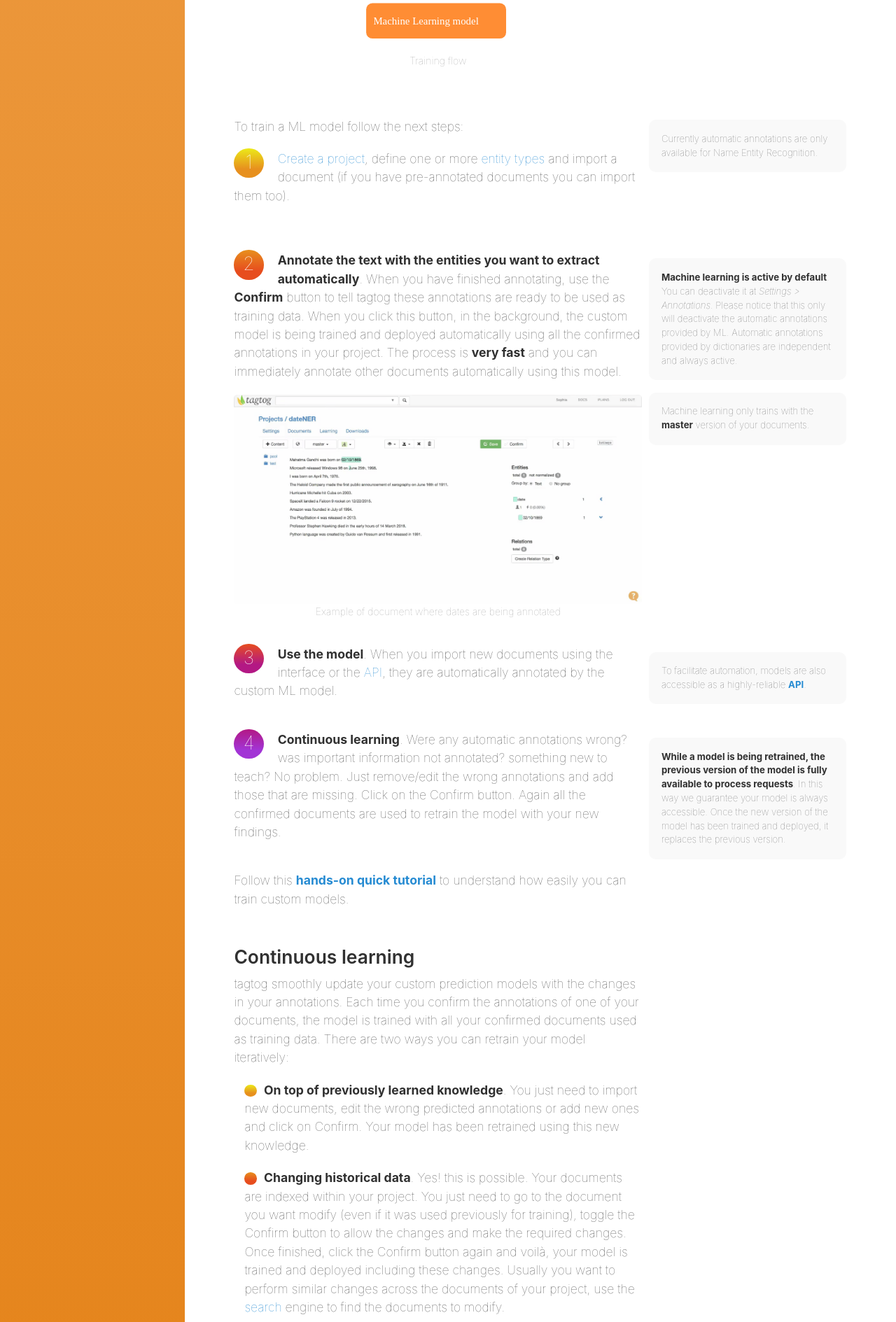
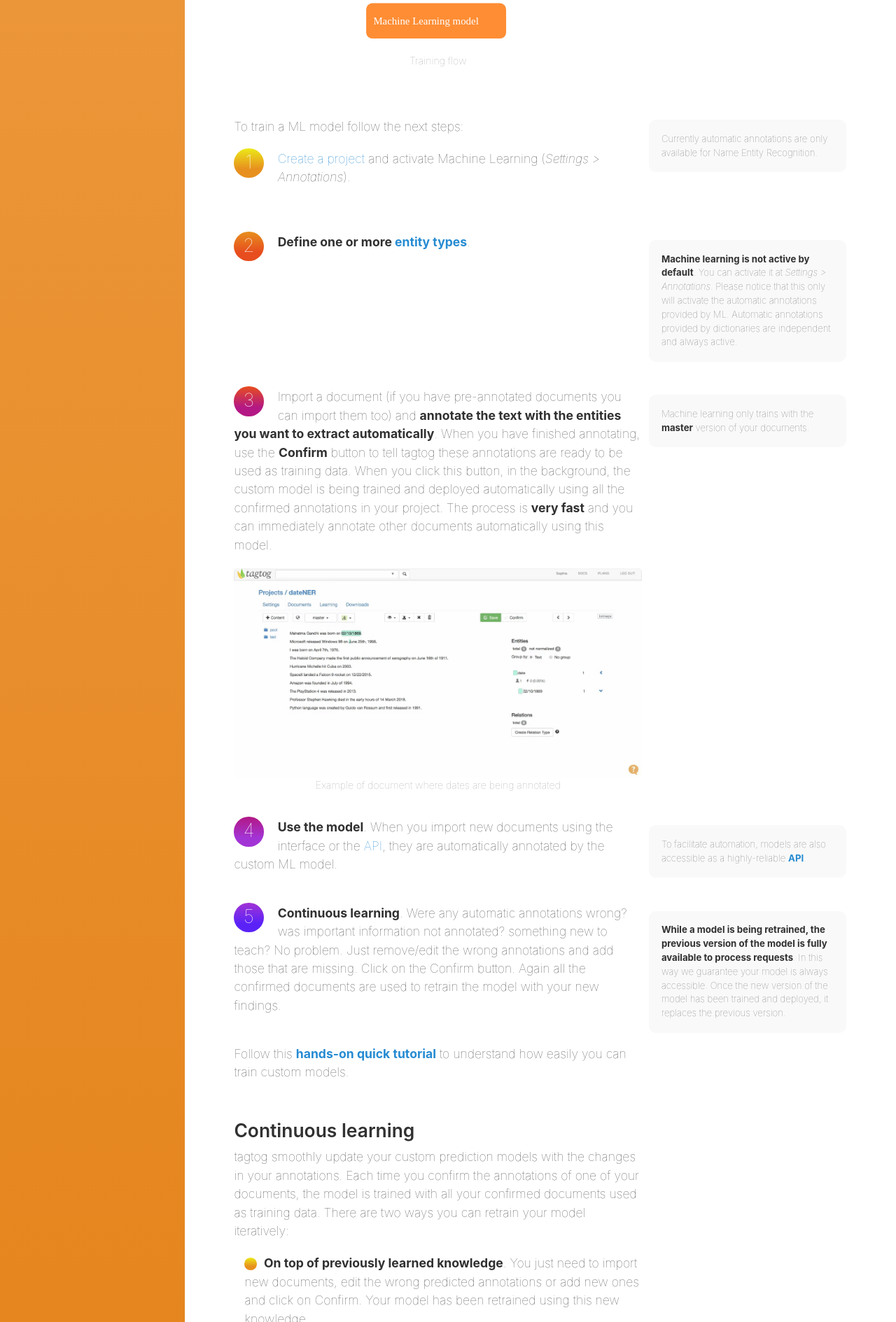
Before and after one commit to tagtogorg/tagtog-doc, a Jekyll site: the page built from machine-learning.md, in a window 1280 px wide. Shown: the part 1413-3302 px from the top of the page at 70% size. Built offline with Jekyll 4.4.1, drawn with Linux system fonts in a browser that asks for light colours; nearby versions of some CDN libraries; emoji names are drawn with the system emoji font.

Commit message:
ML is not active by default and doc is updated accordingly

```diff
--- a/machine-learning.md
+++ b/machine-learning.md
@@ -41,29 +41,34 @@ id: ml
   <br/>
   <p>To train a ML model follow the next steps: </p>
 
-  <p class="numbered-item"><span class="number-1">1</span><a title="tagtog docs - create a project" href="/projects.html#creating-a-project">Create a project</a>, define one or more <a title="tagtog docs - entity types" href="/projects.html#entities">entity types</a> and import a document (if you have pre-annotated documents you can import them too).</p>
+  <p class="numbered-item"><span class="number-1">1</span><a title="tagtog docs - create a project" href="/projects.html#creating-a-project">Create a project</a> and activate Machine Learning (<i>Settings > Annotations</i>).</p>
   <br>
 </div>
 <div class="one-third-col">
   {% include message.html message="Currently automatic annotations are only available for Name Entity Recognition." %}
 </div>
+
 <div class="two-third-col">
-  <p class="numbered-item"><span class="number-2">2</span><strong>Annotate the text with the entities you want to extract automatically</strong>. When you have finished annotating, use the <strong>Confirm</strong> button to tell tagtog these annotations are ready to be used as training data. When you click this button, in the background, the custom model is being trained and deployed automatically using all the confirmed annotations in your project. The process is <strong>very fast</strong> and you can immediately annotate other documents automatically using this model.</p>
+  <p class="numbered-item"><span class="number-2">2</span><strong>Define one or more <a title="tagtog docs - entity types" href="/projects.html#entities">entity types</a></strong>.</p>
+</div>
+<div class="one-third-col">
+  {% include message.html message='<strong>Machine learning is not active by default</strong>. You can activate it at <i>Settings > Annotations</i>. Please notice that this only will activate the automatic annotations provided by ML. Automatic annotations provided by dictionaries are independent and always active.' %}
+</div>
+<div class="two-third-col">
+  <p class="numbered-item"><span class="number-3">3</span>Import a document (if you have pre-annotated documents you can import them too) and <strong>annotate the text with the entities you want to extract automatically</strong>. When you have finished annotating, use the <strong>Confirm</strong> button to tell tagtog these annotations are ready to be used as training data. When you click this button, in the background, the custom model is being trained and deployed automatically using all the confirmed annotations in your project. The process is <strong>very fast</strong> and you can immediately annotate other documents automatically using this model.</p>
   {% include image.html name="annotate_date.gif" caption="Example of document where dates are being annotated"%}
 </div>
 <div class="one-third-col">
-  {% include message.html message='<strong>Machine learning is active by default</strong>. You can deactivate it at <i>Settings > Annotations</i>. Please notice that this only will deactivate the automatic annotations provided by ML. Automatic annotations provided by dictionaries are independent and always active.' %}
-
  {% include message.html message="Machine learning only trains with the <strong>master</strong> version of your documents." %}
 </div>
 <div class="two-third-col">
-  <p class="numbered-item"><span class="number-3">3</span><strong>Use the model</strong>. When you import new documents using the interface or the <a title="tagtog - API documentation" href="/API.html">API</a>, they are automatically annotated by the custom ML model.</p>
+  <p class="numbered-item"><span class="number-4">4</span><strong>Use the model</strong>. When you import new documents using the interface or the <a title="tagtog - API documentation" href="/API.html">API</a>, they are automatically annotated by the custom ML model.</p>
 </div>
 <div class="one-third-col">
   {% include message.html message='To facilitate automation, models are also accessible as a highly-reliable <strong><a title="tagtog - API documentation" href="/API.html">API</a></strong>.' %}
 </div>
 <div class="two-third-col">
-  <p class="numbered-item"><span class="number-4">4</span><strong>Continuous learning</strong>. Were any automatic annotations wrong? was important information not annotated? something new to teach? No problem. Just remove/edit the wrong annotations and add those that are missing. Click on the Confirm button. Again all the confirmed documents are used to retrain the model with your new findings.</p>
+  <p class="numbered-item"><span class="number-5">5</span><strong>Continuous learning</strong>. Were any automatic annotations wrong? was important information not annotated? something new to teach? No problem. Just remove/edit the wrong annotations and add those that are missing. Click on the Confirm button. Again all the confirmed documents are used to retrain the model with your new findings.</p>
 </div>
 <div class="one-third-col">
   {% include message.html message="<strong>While a model is being retrained, the previous version of the model is fully available to process requests</strong>. In this way we guarantee your model is always accessible. Once the new version of the model has been trained and deployed, it replaces the previous version." %}
```
Also changed, not shown: updates.md (+3 -2 lines).
